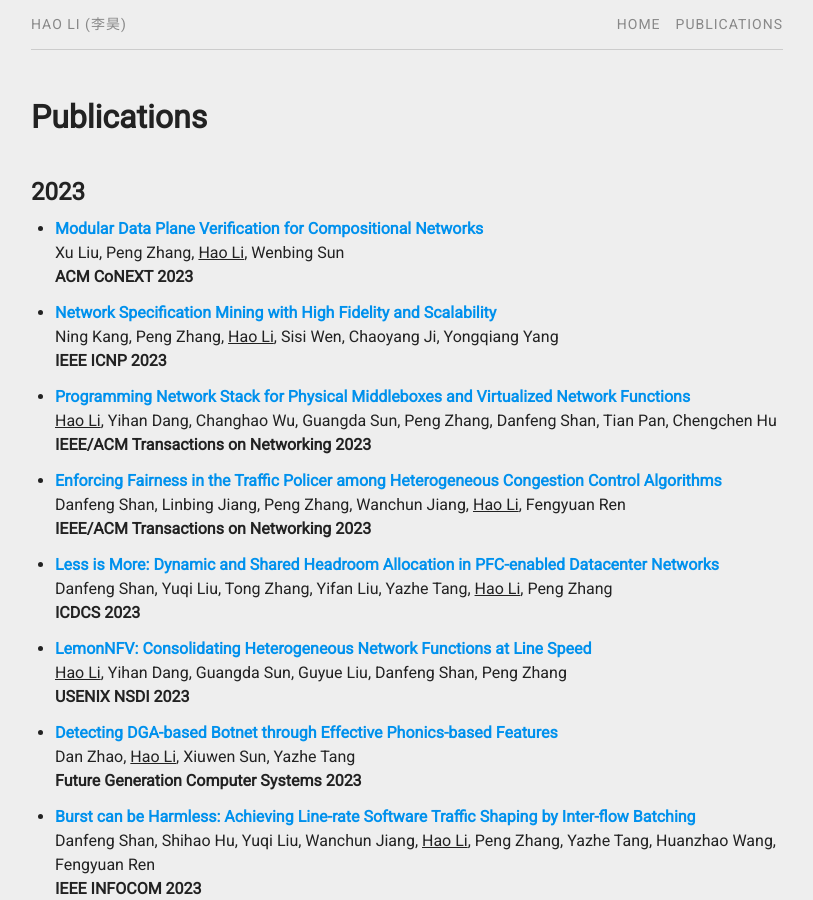
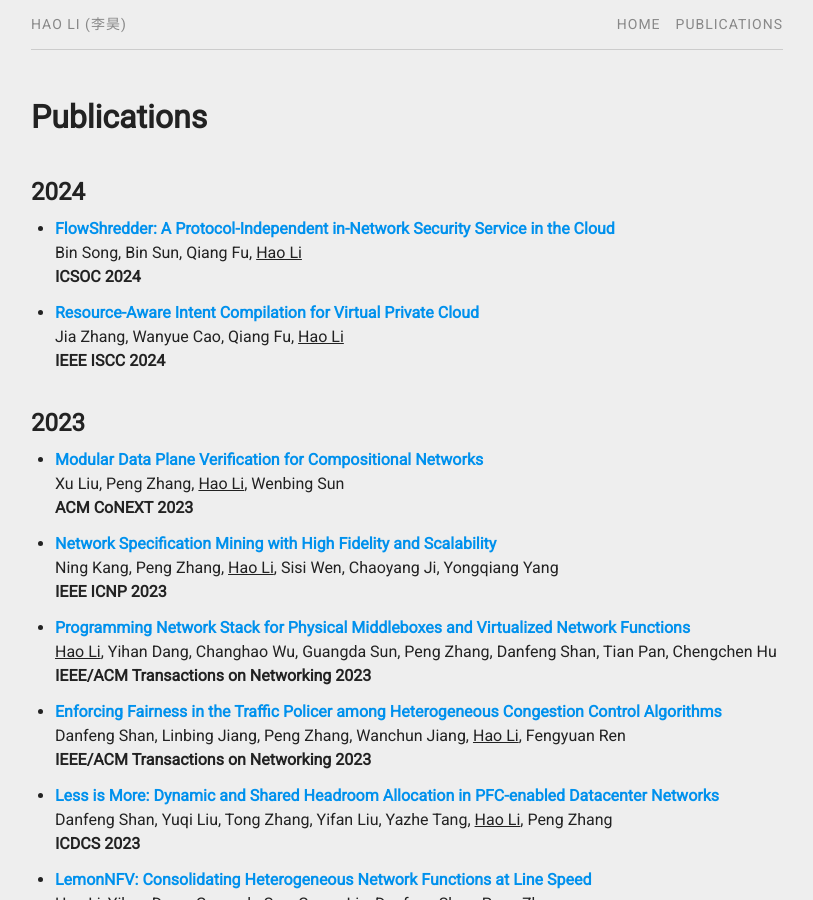
Before and after one commit to aquatoney/aquatoney.github.io, a Jekyll site: the page built from pubs.md, in a window 1280 px wide and 900 px high. Shown: the whole window, without its empty margins (233-1046 px from the left). Built offline with Jekyll 4.4.1, drawn with Linux system fonts in a browser that asks for light colours.

Commit message:
Update pubs.yml

```diff
--- a/_data/pubs.yml
+++ b/_data/pubs.yml
@@ -1,3 +1,17 @@
+    - title:   "FlowShredder: A Protocol-Independent in-Network Security Service in the Cloud"
+      author:  "Bin Song, Bin Sun, Qiang Fu, Hao Li"
+      journal: "ICSOC"
+      year:    "2024"
+      select:  "false"
+      file:    "shredder-icsoc24-song.pdf"
+
+    - title:   "Resource-Aware Intent Compilation for Virtual Private Cloud"
+      author:  "Jia Zhang, Wanyue Cao, Qiang Fu, Hao Li"
+      journal: "IEEE ISCC"
+      year:    "2024"
+      select:  "false"
+      file:    "afsc-iscc24-zhang.pdf"
+
     - title:   "Modular Data Plane Verification for Compositional Networks"
       author:  "Xu Liu, Peng Zhang, Hao Li, Wenbing Sun"
       journal: "CoNEXT"
```
